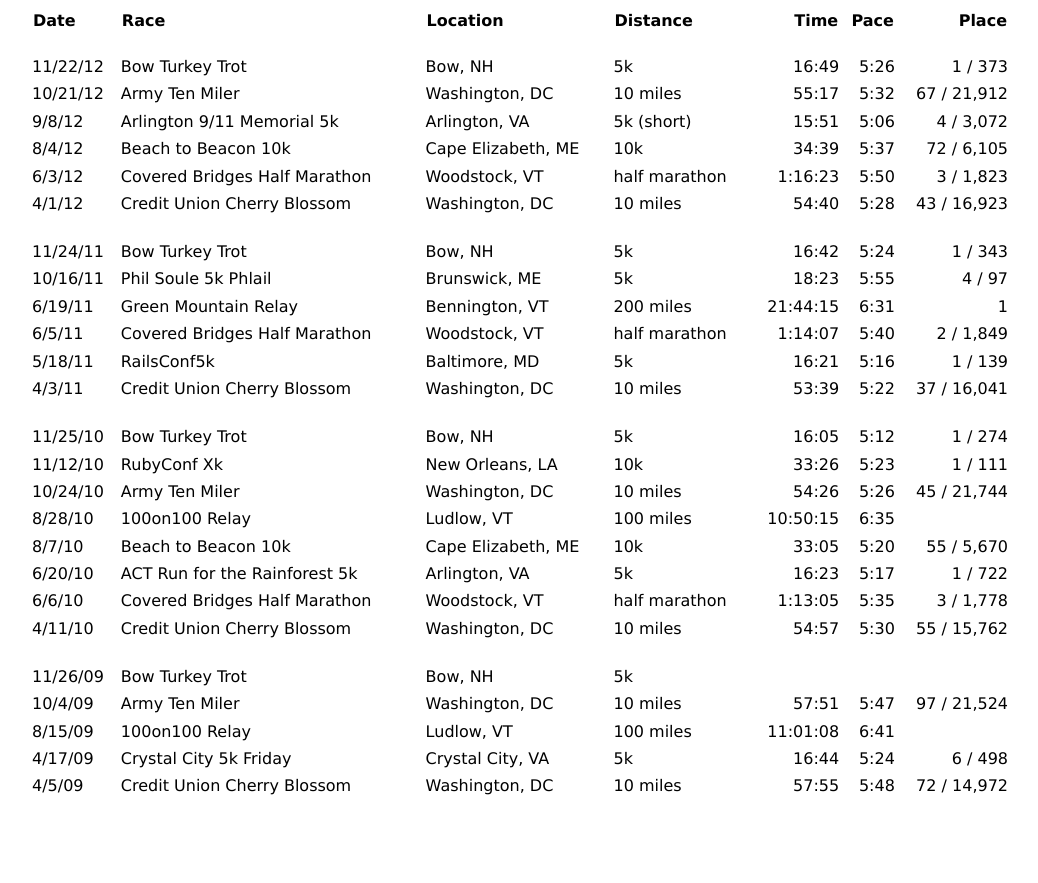
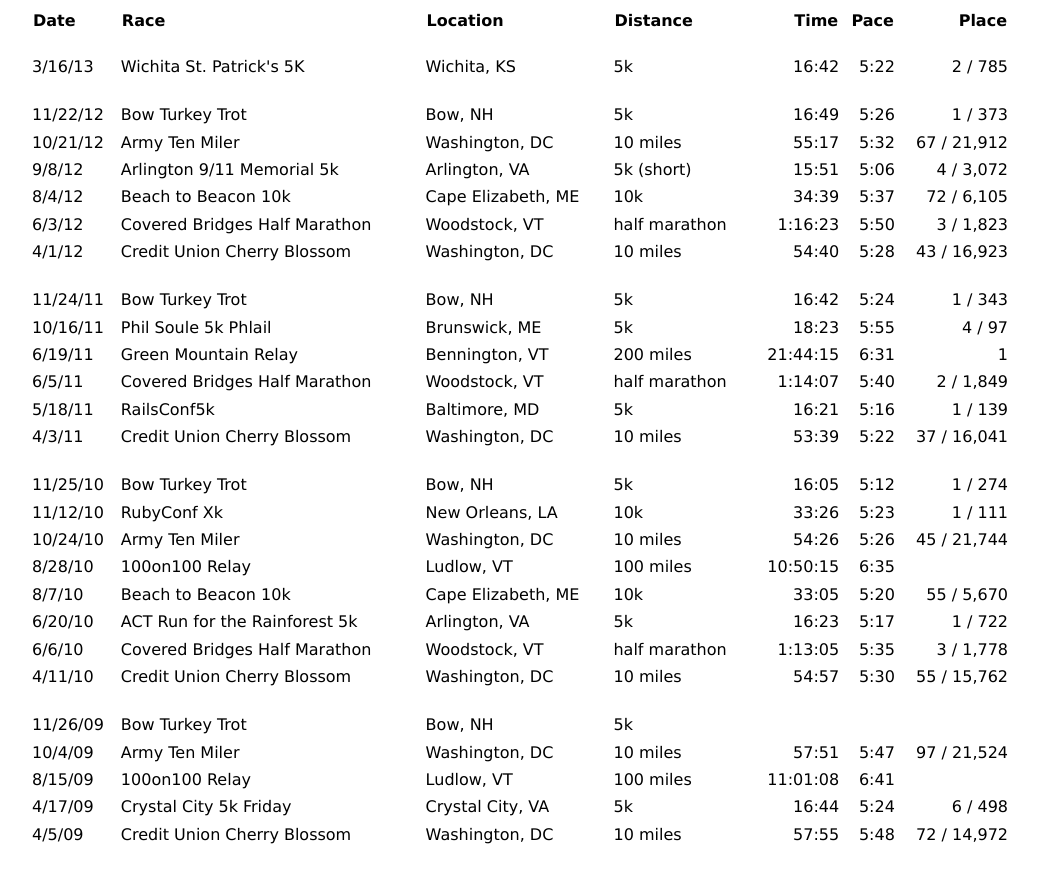
Before and after one commit to johnbhall/johnbhall.github.com, a Jekyll site: the page built from results/index.html, in a window 1280 px wide. Shown: the top 883 px of the page, without its empty margins (120-1158 px from the left). Built offline with Jekyll 4.4.1, drawn with Linux system fonts in a browser that asks for light colours.

Commit message:
add wichita 5k results

```diff
--- a/index.html
+++ b/index.html
@@ -32,10 +32,10 @@
 <h2>Running Results</h2>
 
 <ul>
+  <li>Mar 16, 2013 &raquo; 16:42 5k at Wichita St. Patrick's 5K (2nd out of 785)</li>
   <li>Nov 22, 2012 &raquo; 16:49 5k at Bow Turkey Trot (1st out of 373)</li>
   <li>Oct 21, 2012 &raquo; 55:17 10 miler at Army Ten Miler (67th out of 21,912)</li>
   <li>Sep 8, 2012 &raquo; 15:51 5k (short) at Arlington 9/11 Memorial 5k (4th out of 3,072)</li>
-  <li>Aug 4, 2012 &raquo; 34:39 10k at Beach to Beacon 10k (72nd out of 6,105)</li>
   <li><a href="/results">More...</a></li>
 </ul>
 
--- a/results/index.html
+++ b/results/index.html
@@ -16,6 +16,21 @@
       <th class="place">Place</th>
     </tr>
   </thead>
+
+
+      <tr class="new-year">
+        <td class="date">3/16/13</td>
+        <td class="race">Wichita St. Patrick's 5K</td>
+        <td class="location">Wichita, KS</td>
+        <td class="distance">5k</td>
+        <td class="time">16:42</td>
+        <td class="pace">5:22</td>
+        <td class="place">
+          2
+          / 785
+        </td>
+      </tr>
+
 
 
       <tr class="new-year">
```
